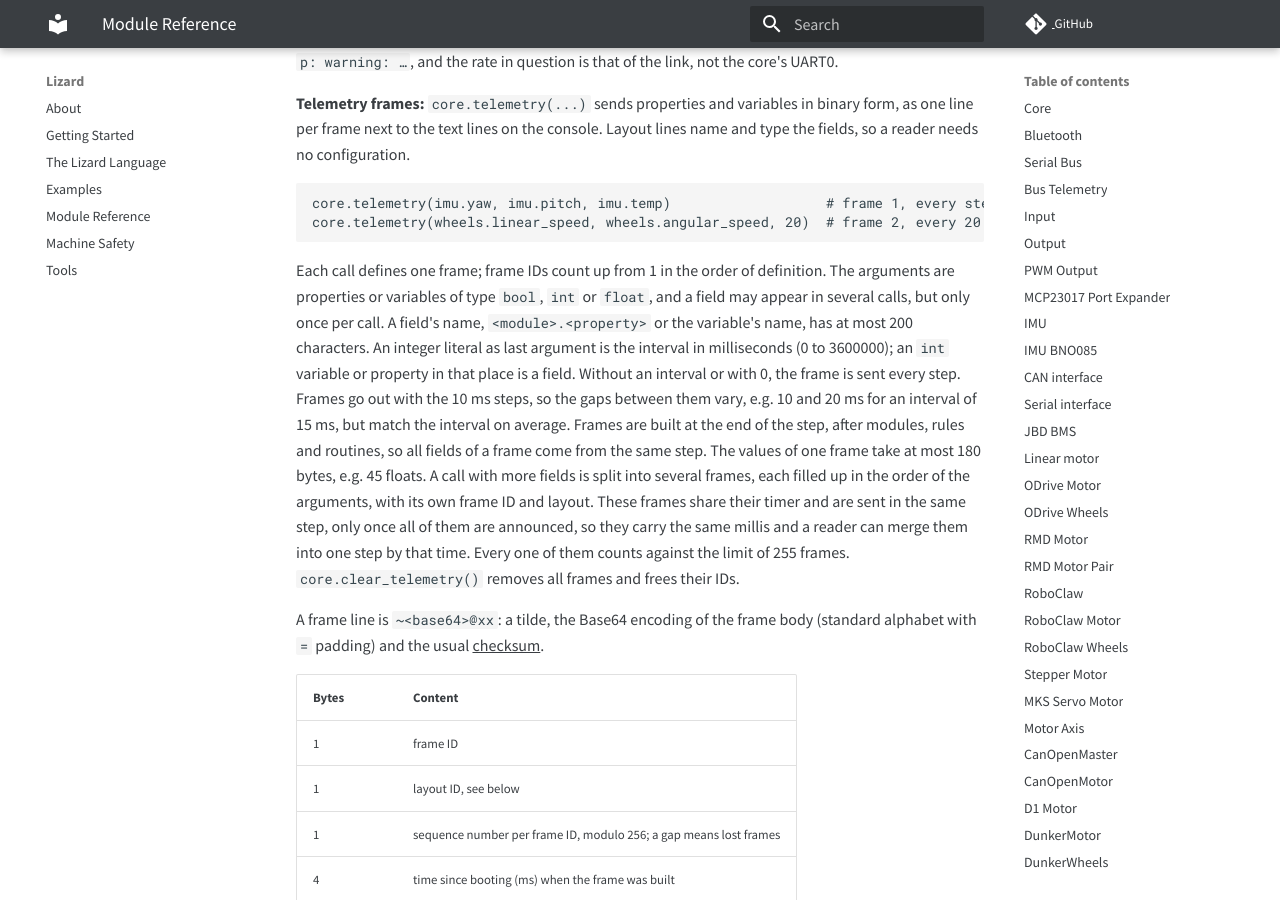
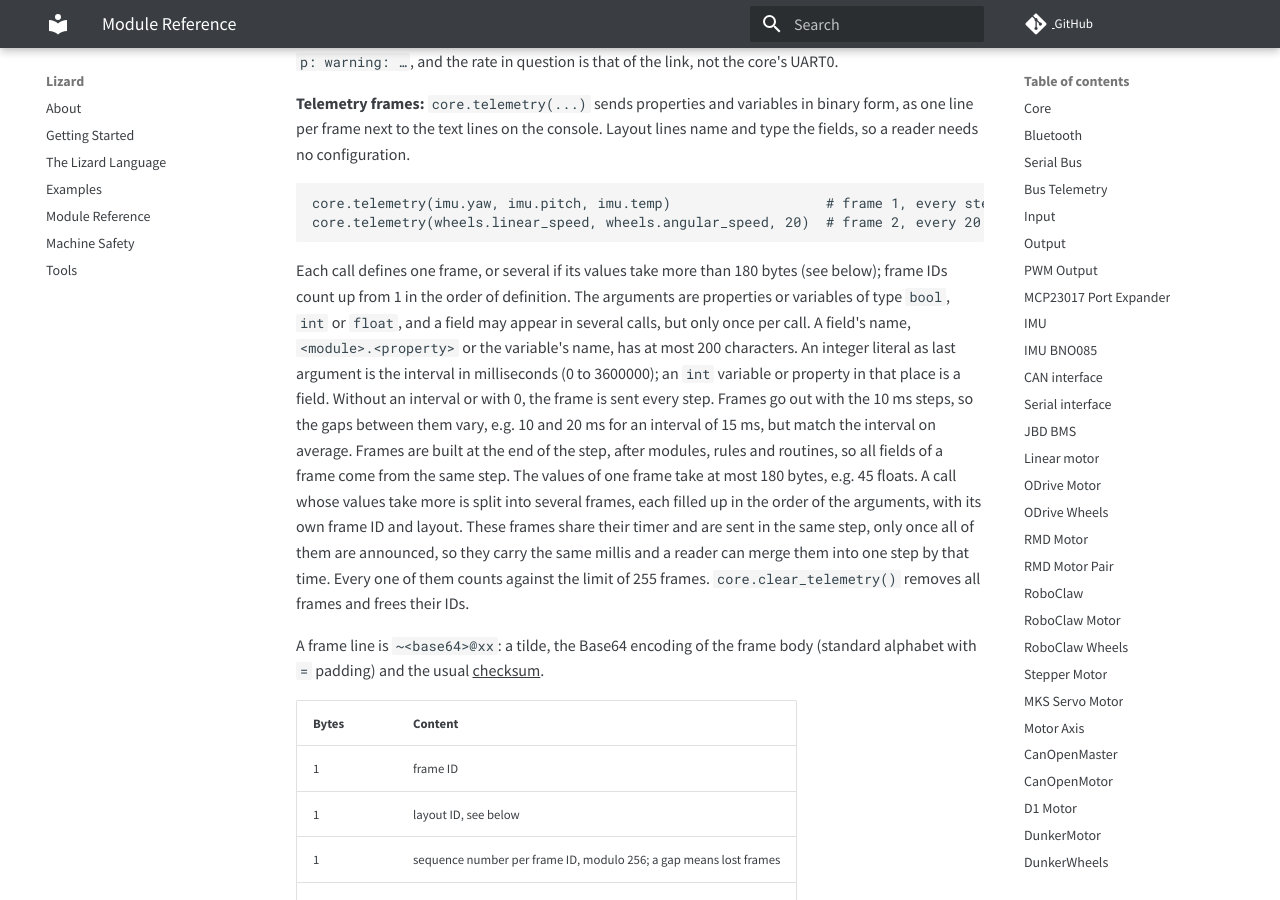
Before and after one commit to zauberzeug/lizard, an MkDocs documentation site: the page built from docs/module_reference.md, in a window 1280 px wide and 900 px high, scrolled down 2917 px. Built offline with MkDocs 1.6.1 and Material for MkDocs 9.7.7, drawn with Linux system fonts in a browser that asks for light colours; comment, search, counter and statistics services are not loaded; some of the changed text lies outside the part shown.

Commit message:
Clarify split telemetry calls in the docs and reserve the group first
- Docs: a call defines several frames once its values exceed 180 bytes,
  a call whose frames run out of peer slots sends only its first frames,
  and the frames of a split call arrive as one step only while the bus
  carries them within their interval.
- add_frame() reserves room for the group before inserting the frames,
  so a failed allocation cannot leave frames without a group.

Co-Authored-By: Claude Opus 5.5 <noreply@anthropic.com>
Claude-Session: https://claude.ai/code/session_01WgKVNYuEb1di8wswi6ivxT

````diff
--- a/docs/module_reference.md
+++ b/docs/module_reference.md
@@ -87,7 +87,7 @@ core.telemetry(imu.yaw, imu.pitch, imu.temp)                   # frame 1, every
 core.telemetry(wheels.linear_speed, wheels.angular_speed, 20)  # frame 2, every 20 ms
 ```
 
-Each call defines one frame; frame IDs count up from 1 in the order of definition.
+Each call defines one frame, or several if its values take more than 180 bytes (see below); frame IDs count up from 1 in the order of definition.
 The arguments are properties or variables of type `bool`, `int` or `float`, and a field may appear in several calls, but only once per call.
 A field's name, `<module>.<property>` or the variable's name, has at most 200 characters.
 An integer literal as last argument is the interval in milliseconds (0 to 3600000); an `int` variable or property in that place is a field.
@@ -95,7 +95,7 @@ Without an interval or with 0, the frame is sent every step.
 Frames go out with the 10 ms steps, so the gaps between them vary, e.g. 10 and 20 ms for an interval of 15 ms, but match the interval on average.
 Frames are built at the end of the step, after modules, rules and routines, so all fields of a frame come from the same step.
 The values of one frame take at most 180 bytes, e.g. 45 floats.
-A call with more fields is split into several frames, each filled up in the order of the arguments, with its own frame ID and layout.
+A call whose values take more is split into several frames, each filled up in the order of the arguments, with its own frame ID and layout.
 These frames share their timer and are sent in the same step, only once all of them are announced, so they carry the same millis and a reader can merge them into one step by that time.
 Every one of them counts against the limit of 255 frames.
 `core.clear_telemetry()` removes all frames and frees their IDs.
@@ -255,7 +255,8 @@ While layout lines go to the coordinator, the peer holds back all of its frames.
 Then it keeps the newest frame of each ID in a slot and sends the slots with the next poll, so a poll delivers the current values and no backlog, and a frame ID arrives at most once per poll of its peer.
 A frame that is replaced before it was sent does not count in the sequence number, so a gap is still a loss.
 A peer has eight slots; a frame beyond them is not sent, and the peer warns on its own console and through the coordinator, at most every 10 s.
-A call that is split into several frames takes one slot per frame.
+A call that is split into several frames takes one slot per frame; if the slots run out within a call, only its first frames are sent.
+The frames of a split call arrive as one step only while a poll can carry them within their interval; a peer that sends more than the bus carries delivers steps with some of their frames missing, without a gap in the sequence numbers.
 
 The coordinator checks payloads starting with `~` or `__LAYOUT__` and never processes them as Lizard code.
 `bus.pass_telemetry()` passes the frames and layout lines of all peers on to the console with the coordinator's name for the bus and the peer's ID in front, here `bus[2]: `, and `bus.pass_telemetry(2)` only those of peer 2:
````
Also changed, not shown: 1 other file.
